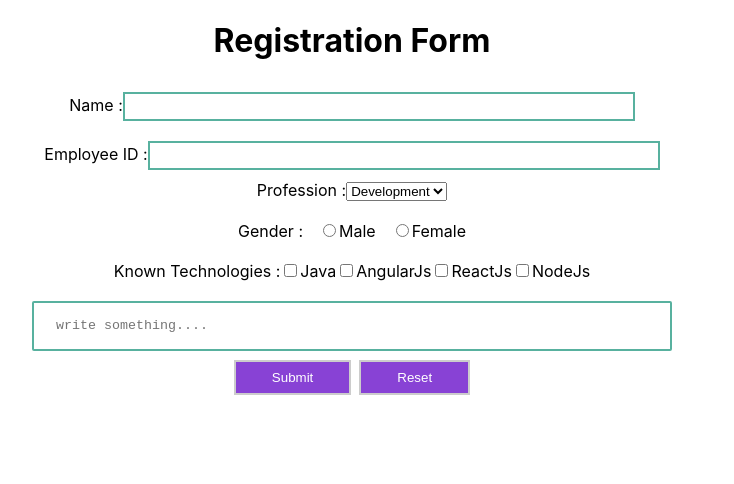
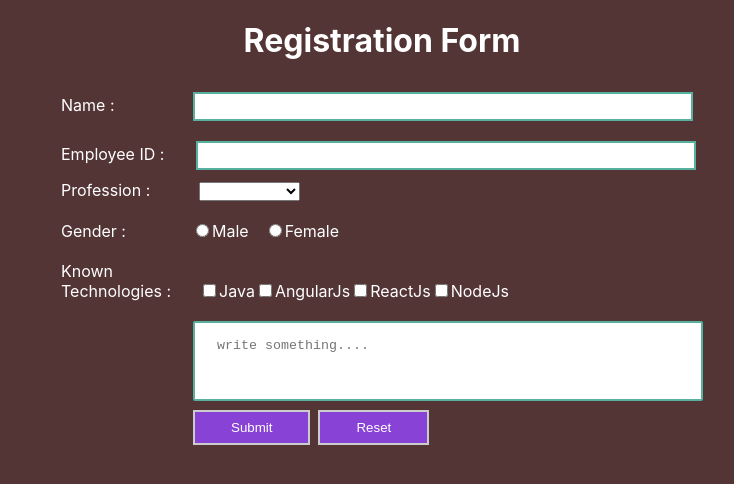
Before and after one commit to PronteffTrainingRepository/shubham-test-1, a React (Create React App) app: page / in a window 1280 px wide. Shown: the top 484 px of the page, without its empty margins (288-1022 px from the left). Built offline with nearby package versions, Linux system fonts and the light colour scheme.

Commit message:
09/07/2020
Registration Form

```diff
--- a/package.json
+++ b/package.json
@@ -9,6 +9,7 @@
     "react": "^16.13.1",
     "react-datepicker": "^3.0.0",
     "react-dom": "^16.13.1",
+    "react-icons": "^3.10.0",
     "react-scripts": "3.4.1"
   },
   "scripts": {
--- a/public/index.html
+++ b/public/index.html
@@ -5,6 +5,7 @@
     <link rel="icon" href="%PUBLIC_URL%/favicon.ico" />
     <meta name="viewport" content="width=device-width, initial-scale=1" />
     <meta name="theme-color" content="#000000" />
+    <script src="https://kit.fontawesome.com/a076d05399.js"></script>
     <meta
       name="description"
       content="Web site created using create-react-app"
--- a/src/App.js
+++ b/src/App.js
@@ -4,13 +4,14 @@ import './App.css';
 import Login from './components/Login'
 import Ex from './components/Ex';
 import Registration from './components/Registration';
+// import Pronteff from './components/Pronteff';
 
 function App() {
   return (
     <div className="App">
       {/* <Login></Login> */}
       <Registration/>
-
+       {/* <Pronteff/> */}
     </div>
   );
 }
--- /dev/null
+++ b/src/components/Pronteff.css
@@ -0,0 +1,69 @@
+.main {
+  background-color: #437082;
+  width: 300px;
+  height: 390px;
+  border-color: #437082;
+  border-radius: 5px;
+  display: block;
+  text-align: center;
+  margin-left: auto;
+  margin-right: auto;
+  margin-top: 70px;
+}
+
+.logo {
+  background: url(./images/plogo.png);
+  background-size: contain;
+  background-position: top;
+  background: cover;
+  height: 100px;
+  width: 150px;
+  background-color: #000000;
+  margin-top: 30px;
+  margin-left: auto;
+  margin-right: auto;
+  border-radius: 5px;
+  background-repeat: no-repeat;
+}
+form {
+  display: inline-block;
+  margin-left: auto;
+  margin-right: auto;
+  text-align: left;
+}
+input[type="text"],
+input[type="password"] {
+  outline: 0;
+  border-width: 0 0 2px !important;
+  border-color: #358d9c;
+  background-color: transparent !important;
+  width: 100%;
+  color: #ffffff;
+  padding-top: 30px;
+  width: 240px;
+  margin-left: 0px;
+}
+a {
+  text-decoration: none;
+  color: whitesmoke;
+  margin-left: 58px;
+  opacity: 0.6;
+  padding-bottom: "10px";
+}
+input[type="submit"] {
+  background-color: #29a6b2;
+  border-color: #29a6b2;
+  border-width: 0 0 2px !important;
+  border-radius: 5px;
+  width: 245px;
+  height: 45px;
+  color: whitesmoke;
+  font-size: 20px;
+  margin-top: 20px;
+  margin-bottom: 5px;
+  opacity: 0.9;
+}
+::placeholder {
+  padding-left: 30px;
+  font-size: 16px;
+}
--- a/src/components/Registration.css
+++ b/src/components/Registration.css
@@ -34,3 +34,21 @@ form{
     display: block;
 
 }
+body{
+    background-color: #543535;
+    color: white;
+}
+div{
+    text-align: left;
+    margin-left: 20px;
+}
+.c1{
+    display: block;
+    text-align: center;
+}
+form{
+    display: inline-block;
+    margin-left: auto;
+    margin-right: auto;
+    text-align: left;
+}
--- a/src/components/Registration.js
+++ b/src/components/Registration.js
@@ -1,7 +1,8 @@
-import React, { Component } from "react";
-import "./Registration.css";
+import React, { Component } from "react";//importing React from react and component class
+import "./Registration.css";  //importing external css file
 
 export class Registration extends Component {
+  //Constructor starts
   constructor(props) {
     super(props);
 
@@ -10,17 +11,17 @@ export class Registration extends Component {
       emp_id: "",
       profession: "",
       gender: false,
-      tecs: [],
+      tecs: "",
       desc: "",
     };
+       this.handleChange = this.handleChange.bind(this);
   }
+  //Constructor ends
+
   handleChange = (event) => {
     this.setState(
       {
         [event.target.name]: event.target.value,
-      },
-      () => {
-        console.log(this.state);
       }
     );
   };
@@ -33,52 +34,79 @@ export class Registration extends Component {
   //   handleprofession = (event) => {
   //     this.setState({ profession: event.target.value });
   //   };
-    handlesubmit(event) {
-        event.preventDefault();
-      alert(`my name is${this.state.fullname}`);
-    }
 
+  //After Submit What will happen on Submit....
+
+  onFormSubmit =(event) => {
+    alert(`My name is : ${this.state.fullname}.
+    Employee ID is : ${this.state.emp_id}.
+    Profession is : ${this.state.profession}.
+    Gender is : ${this.state.gender}.
+    I know these technologies : ${this.state.tecs}.
+    My message is : ${this.state.desc}`);
+ window.location.reload();
+    event.preventDefault();
+  }
+  resetIt = (event) => {
+    window.location.reload();
+  }
+
+  //Rendering Start
   render() {
     return (
-      <div>
+      <div className="c1">
         <h1>Registration Form</h1>
-        <form onSubmit={this.handlesubmit}>
-          <label htmlFor="name">Name :</label>
+        {/* Form Starts */}
+        <form onSubmit={this.onFormSubmit}>
+          {/* Employee Name Starts */}
+          <label>Name :</label>
           <input
             type="text"
-            id="name"
             name="fullname"
             value={this.state.fullname}
             onChange={this.handleChange}
+            required
+            style={{ marginLeft: "78px", width: "500px" }}
           />
+          {/* Employee Name Ends */}
           <br />
-          <label htmlFor="empid">Employee ID :</label>
+          {/* Employee Id Starts */}
+          <label>Employee ID :</label>
           <input
             type="number"
-            id="empid"
             name="emp_id"
             value={this.state.emp_id}
             onChange={this.handleChange}
+            required
+            style={{ marginLeft: "32px", width: "500px" }}
           />
+          {/* Employee ID Ends */}
           <br />
-          <label htmlFor="profs">Profession :</label>
+          {/* Select Profession Starts */}
+          <label>Profession :</label>
           <select
-            id="profs"
             name="profession"
             value={this.state.profession}
             onChange={this.handleChange}
+            required
+            style={{ marginLeft: "49px" }}
           >
+            <option></option>
             <option value="Development">Development</option>
             <option value="Networking">Networking</option>
           </select>
+          {/* Select Profession Ends */}
           <br />
           <br />
+          {/* Select Gender starts */}
           <label>Gender :</label>
           <input
             type="radio"
             name="gender"
             onChange={this.handleChange}
             value="male"
+            required
+            style={{ marginLeft: "70px" }}
           />
           Male
           <input
@@ -86,52 +114,69 @@ export class Registration extends Component {
             name="gender"
             onChange={this.handleChange}
             value="female"
+            required
           />
           Female
+          {/* Select Gender Ends */}
           <br />
           <br />
-          <label>Known Technologies :</label>
+          {/* Select Skills Starts */}
+          <label>
+            Known <br />
+            Technologies :
+          </label>
           <input
             type="checkbox"
-            name="tecs[]"
+            name="tecs"
             onChange={this.handleChange}
             value="Java"
+            style={{ marginLeft: "32px" }}
           />
           Java
           <input
             type="checkbox"
-            name="tecs[]"
+            name="tecs"
             onChange={this.handleChange}
             value="Angularjs"
           />
           AngularJs
           <input
             type="checkbox"
-            name="tecs[]"
+            name="tecs"
             onChange={this.handleChange}
             value="Reactjs"
           />
           ReactJs
           <input
             type="checkbox"
-            name="tecs[]"
+            name="tecs"
             onChange={this.handleChange}
             value="Nodejs"
           />
           NodeJs
+          {/* Select Skills Ends */}
           <br />
           <br />
-                <textarea name="desc" onChange={this.handleChange}
-                placeholder="write something....">
-
-          </textarea>
+          {/* TextArea Starts */}
+          <textarea
+            style={{ height: "90px" }}
+            name="desc"
+            onChange={this.handleChange}
+            placeholder="write something...."
+            required
+            style={{ marginLeft: "132px", height: "80px",width:"510px" }}
+          ></textarea>
+          {/* TextArea Ends */}
           <br />
-          <input type="submit" />
-          <input type="reset" />
+          {/* Buttons Starts */}
+          <input type="submit" style={{ marginLeft: "132px" }} />
+          <input type="reset" value="Reset" onClick={this.resetIt} />
+          {/* Button Ends */}
         </form>
+        {/* Form Ends */}
       </div>
     );
   }
 }
 
-export default Registration;
+export default Registration;// Registration.js can export to other file with any tagname there....
```
Also changed, not shown: src/components/Pronteff.js (added, +79 -0 lines), src/components/images/plogo.png (added), 1 other file (tests, documents, lock files or other folders).
